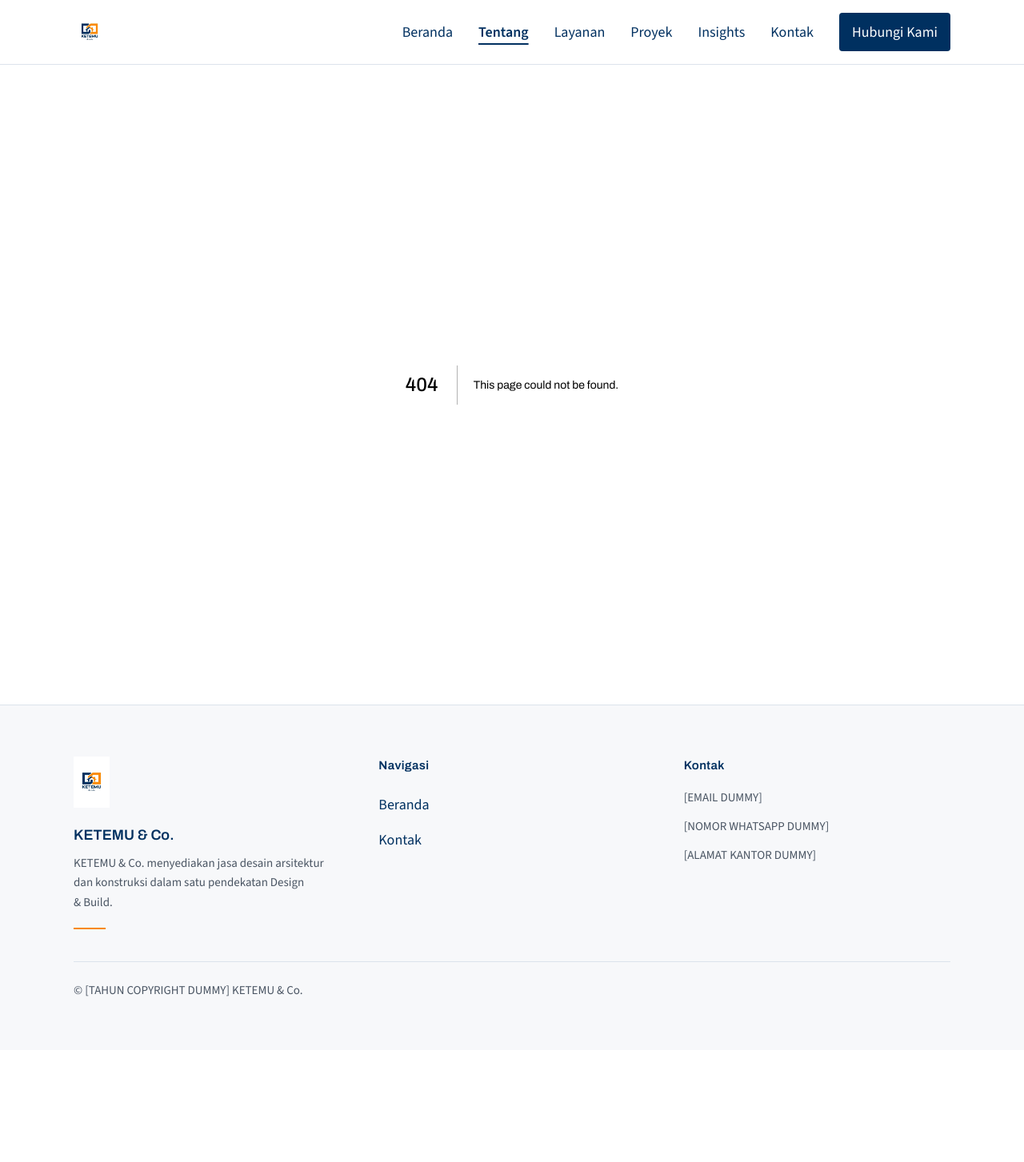
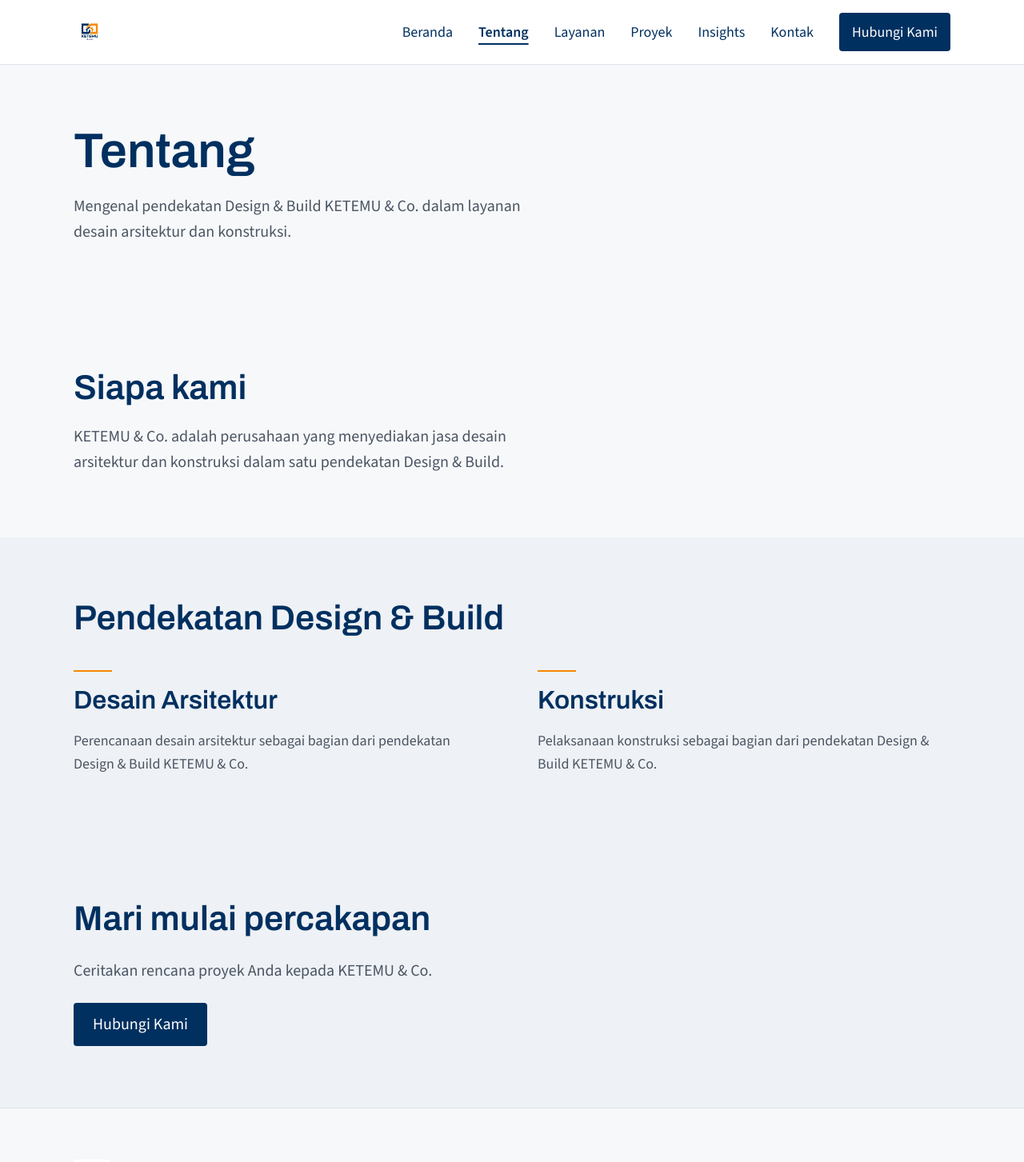
Before and after one commit to endo22/Ketemu-Co., a Next.js app: page /about in a window 1280 px wide. Before the commit this address had no page. Shown: the top 1453 px of the page at 80% size. Before the commit the page ends 1313 px from the top, so only its background shows below. Built offline with nearby package versions, Linux system fonts and the light colour scheme.

Commit message:
feat: add about page
Co-authored-by: Cursor <cursoragent@cursor.com>

```diff
--- /dev/null
+++ b/src/app/about/page.tsx
@@ -0,0 +1,100 @@
+import type { Metadata } from "next";
+import { Button } from "@/components/ui/Button";
+import { Container } from "@/components/ui/Container";
+import { Heading } from "@/components/ui/Heading";
+import { Section } from "@/components/ui/Section";
+import { contactCta } from "@/components/layout/nav";
+import {
+  aboutApproach,
+  aboutCta,
+  aboutIntro,
+  aboutOverview,
+} from "@/content/about";
+
+export const metadata: Metadata = {
+  title: "Tentang",
+  description:
+    "Tentang KETEMU & Co. dan pendekatan Design & Build untuk desain arsitektur dan konstruksi.",
+};
+
+export default function AboutPage() {
+  return (
+    <>
+      <Section id="tentang-intro" tone="default">
+        <Container>
+          <div className="flex max-w-prose flex-col gap-5">
+            {/* DRAFT — PENDING OWNER APPROVAL */}
+            <Heading level={1}>{aboutIntro.heading}</Heading>
+            {/* DRAFT — PENDING OWNER APPROVAL */}
+            <p className="text-pretty text-lg leading-relaxed text-grey-600">
+              {aboutIntro.lead}
+            </p>
+          </div>
+        </Container>
+      </Section>
+
+      <Section id="siapa-kami" tone="default">
+        <Container>
+          <div className="flex max-w-prose flex-col gap-5">
+            {/* DRAFT — PENDING OWNER APPROVAL */}
+            <Heading level={2}>{aboutOverview.heading}</Heading>
+            {/* DRAFT — PENDING OWNER APPROVAL */}
+            <p className="text-pretty text-lg leading-relaxed text-grey-600">
+              {aboutOverview.body}
+            </p>
+          </div>
+        </Container>
+      </Section>
+
+      <Section id="pendekatan" tone="muted">
+        <Container>
+          <div className="flex flex-col gap-10">
+            {/* DRAFT — PENDING OWNER APPROVAL */}
+            <Heading level={2}>{aboutApproach.heading}</Heading>
+
+            <div className="grid gap-12 md:grid-cols-2 md:gap-16">
+              {aboutApproach.pillars.map((pillar) => (
+                <div key={pillar.heading} className="flex flex-col gap-4">
+                  <div
+                    className="h-0.5 w-12 bg-orange-500"
+                    aria-hidden="true"
+                  />
+                  {/* DRAFT — PENDING OWNER APPROVAL */}
+                  <Heading level={3} className="gap-0">
+                    {pillar.heading}
+                  </Heading>
+                  {/* DRAFT — PENDING OWNER APPROVAL */}
+                  <p className="max-w-prose text-pretty text-base leading-relaxed text-grey-600">
+                    {pillar.body}
+                  </p>
+                </div>
+              ))}
+            </div>
+          </div>
+        </Container>
+      </Section>
+
+      <Section id="tentang-cta" tone="muted">
+        <Container>
+          <div className="flex max-w-xl flex-col gap-6">
+            {/* DRAFT — PENDING OWNER APPROVAL */}
+            <Heading level={2}>{aboutCta.heading}</Heading>
+            {/* DRAFT — PENDING OWNER APPROVAL */}
+            <p className="max-w-prose text-pretty text-lg leading-relaxed text-grey-600">
+              {aboutCta.body}
+            </p>
+            <div>
+              <Button
+                href={contactCta.href}
+                size="lg"
+                className="min-h-11 w-full sm:w-auto"
+              >
+                {contactCta.label}
+              </Button>
+            </div>
+          </div>
+        </Container>
+      </Section>
+    </>
+  );
+}
--- /dev/null
+++ b/src/content/about.ts
@@ -0,0 +1,45 @@
+/**
+ * About page copy.
+ * DRAFT — PENDING OWNER APPROVAL
+ * Not official company information until the owner approves publication.
+ */
+
+export const aboutIntro = {
+  /** DRAFT — PENDING OWNER APPROVAL */
+  heading: "Tentang",
+  /** DRAFT — PENDING OWNER APPROVAL */
+  lead: "Mengenal pendekatan Design & Build KETEMU & Co. dalam layanan desain arsitektur dan konstruksi.",
+} as const;
+
+export const aboutOverview = {
+  /** DRAFT — PENDING OWNER APPROVAL */
+  heading: "Siapa kami",
+  /** DRAFT — PENDING OWNER APPROVAL */
+  body: "KETEMU & Co. adalah perusahaan yang menyediakan jasa desain arsitektur dan konstruksi dalam satu pendekatan Design & Build.",
+} as const;
+
+export const aboutApproach = {
+  /** DRAFT — PENDING OWNER APPROVAL */
+  heading: "Pendekatan Design & Build",
+  pillars: [
+    {
+      /** DRAFT — PENDING OWNER APPROVAL */
+      heading: "Desain Arsitektur",
+      /** DRAFT — PENDING OWNER APPROVAL */
+      body: "Perencanaan desain arsitektur sebagai bagian dari pendekatan Design & Build KETEMU & Co.",
+    },
+    {
+      /** DRAFT — PENDING OWNER APPROVAL */
+      heading: "Konstruksi",
+      /** DRAFT — PENDING OWNER APPROVAL */
+      body: "Pelaksanaan konstruksi sebagai bagian dari pendekatan Design & Build KETEMU & Co.",
+    },
+  ],
+} as const;
+
+export const aboutCta = {
+  /** DRAFT — PENDING OWNER APPROVAL */
+  heading: "Mari mulai percakapan",
+  /** DRAFT — PENDING OWNER APPROVAL */
+  body: "Ceritakan rencana proyek Anda kepada KETEMU & Co.",
+} as const;
```
